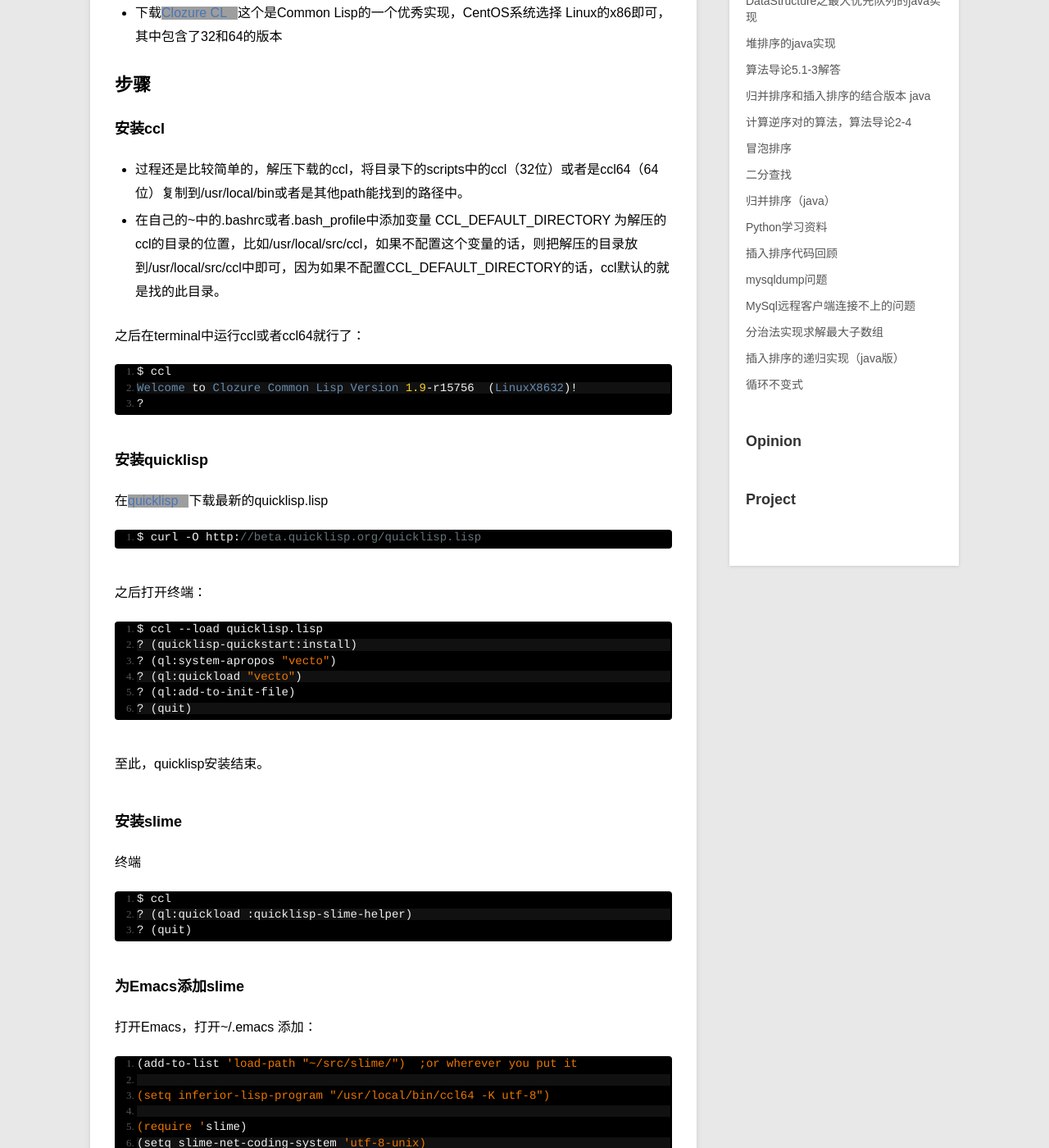
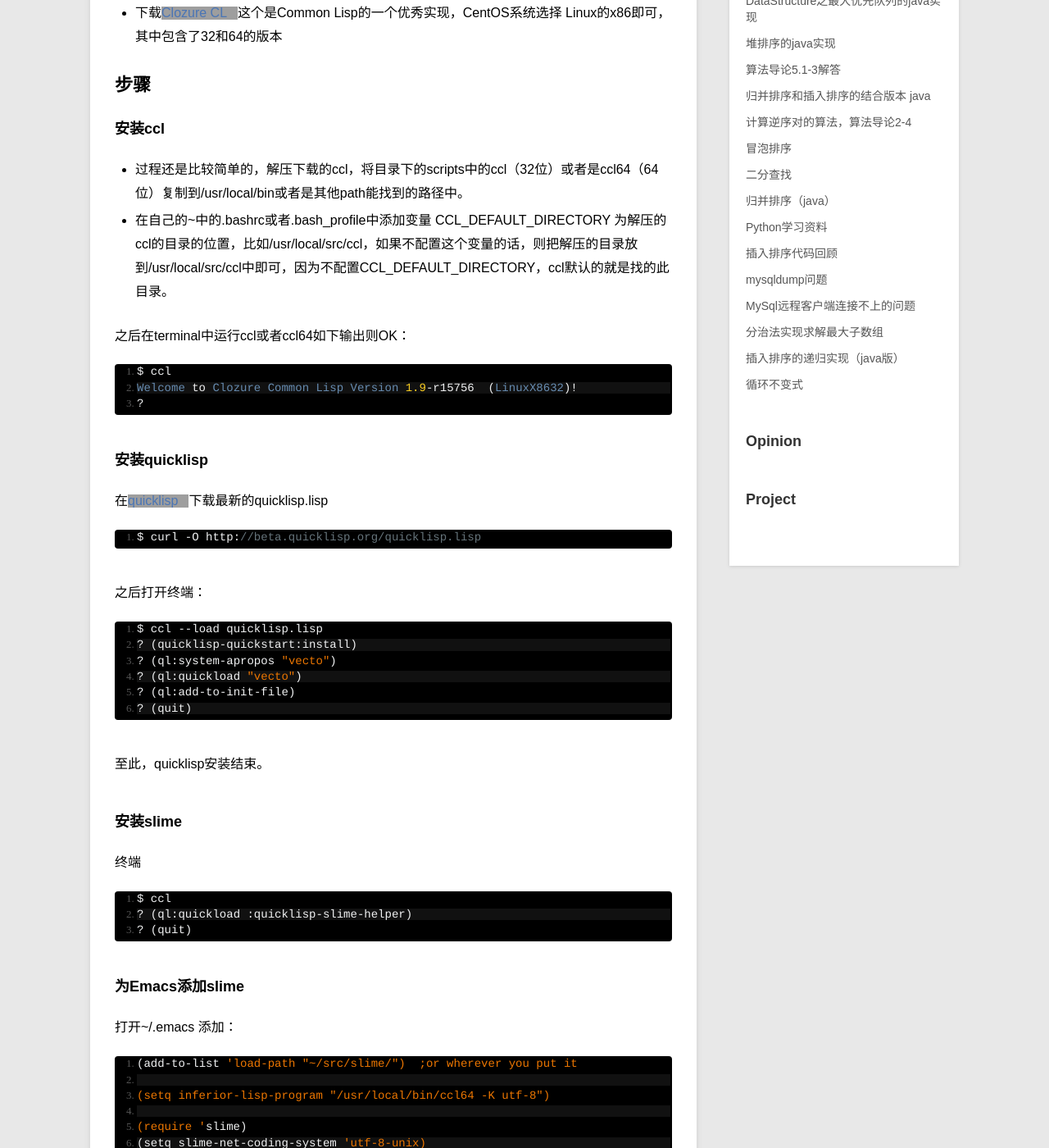
Before and after one commit to HerculesShek/HerculesShek.github.io, a Jekyll site: the page built from _posts/2013-11-24-build-slime-emacs-clozureCL.md, in a window 1280 px wide and 1400 px high, scrolled down 613 px. Shown: the whole window at 82% size. Built offline with Jekyll 4.4.1, drawn with Linux system fonts in a browser that asks for light colours; Markdown is read by kramdown in place of the engine named in the settings; grey boxes are pictures that could not be loaded.

Commit message:
update build-slime-emacs-clozureCL

```diff
--- a/_posts/2013-11-24-build-slime-emacs-clozureCL.md
+++ b/_posts/2013-11-24-build-slime-emacs-clozureCL.md
@@ -20,9 +20,9 @@ description: lispbox现在已经不更新了，都是使用的老版本的emacs
 ### 安装ccl
 
 - 过程还是比较简单的，解压下载的ccl，将目录下的scripts中的ccl（32位）或者是ccl64（64位）复制到/usr/local/bin或者是其他path能找到的路径中。
-- 在自己的~中的.bashrc或者.bash_profile中添加变量 CCL\_DEFAULT\_DIRECTORY 为解压的ccl的目录的位置，比如/usr/local/src/ccl，如果不配置这个变量的话，则把解压的目录放到/usr/local/src/ccl中即可，因为如果不配置CCL\_DEFAULT\_DIRECTORY的话，ccl默认的就是找的此目录。
+- 在自己的~中的.bashrc或者.bash_profile中添加变量 CCL\_DEFAULT\_DIRECTORY 为解压的ccl的目录的位置，比如/usr/local/src/ccl，如果不配置这个变量的话，则把解压的目录放到/usr/local/src/ccl中即可，因为不配置CCL\_DEFAULT\_DIRECTORY，ccl默认的就是找的此目录。
 
-之后在terminal中运行ccl或者ccl64就行了：
+之后在terminal中运行ccl或者ccl64如下输出则OK：
 
 	$ ccl
 	Welcome to Clozure Common Lisp Version 1.9-r15756  (LinuxX8632)!
@@ -55,7 +55,7 @@ description: lispbox现在已经不更新了，都是使用的老版本的emacs
 
 ### 为Emacs添加slime
 
-打开Emacs，打开~/.emacs 添加：
+打开~/.emacs 添加：
 
 	(add-to-list 'load-path "~/src/slime/")  ;or wherever you put it
 
```
